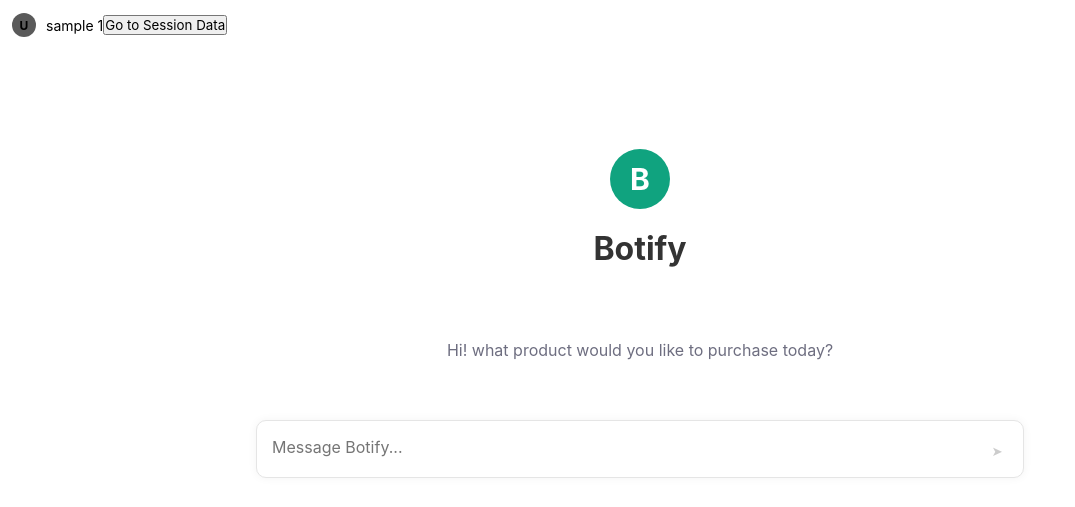
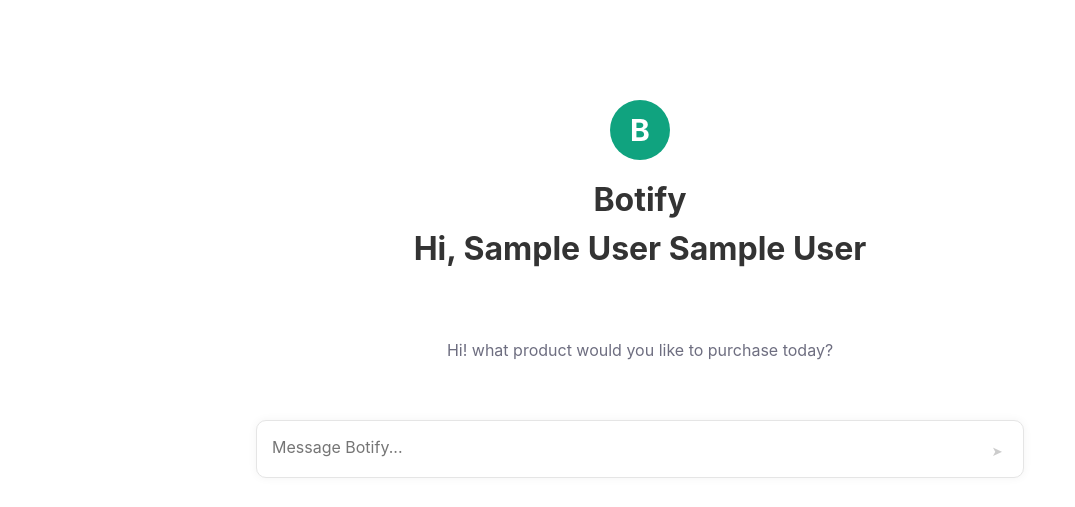
Before and after one commit to ramazangurpinar/adviceproduct, a Flask app: page / in a window 1280 px wide. Shown: the part 38-545 px from the top of the page, without its empty margins (0-1075 px from the left). Run offline with Flask 3, Linux system fonts and the light colour scheme; the visitor is signed in with stand-in values (Sample User, id 1); some libraries are stand-ins or nearby versions.

Commit message:
name surname are added from session for index html

```diff
--- a/app.py
+++ b/app.py
@@ -69,14 +69,17 @@ def index():
     if 'user_id' not in session:
         return redirect(url_for('login'))
     else:
-        user_id = session['user_id']
-        username = session['username']
-    return render_template('index.html', user_id=user_id, username=username)
+        user_id = session.get('user_id', None)
+        username = session.get('username', None)
+        fullname = session.get("name", "Guest") + " "+session.get("surname", "")
+    return render_template('index.html', user_id=user_id, username=username, fullname=fullname)
 
 @app.route('/register', methods=['GET', 'POST'])
 def register():
     session.pop('user_id', None)
     session.pop('username', None)
+    session.pop('name', None)
+    session.pop('surname', None)
     form = RegistrationForm()
     if form.validate_on_submit():
         name = form.name.data
@@ -113,12 +116,14 @@ def login():
         password = form.password.data
 
         cursor = mysql.connection.cursor()
-        cursor.execute("SELECT id, username, password FROM users WHERE username = %s", (username,))
+        cursor.execute("SELECT id, username, password, name, surname FROM users WHERE username = %s", (username,))
         user = cursor.fetchone()
         cursor.close()
         if user and bcrypt.checkpw(password.encode('utf-8'), user[2].encode('utf-8')):
             session['user_id'] = user[0]
             session['username'] = user[1]
+            session['name'] = user[3]
+            session['surname'] = user[4]
             session.permanent = True
             return redirect(url_for('index'))
         else:
@@ -157,6 +162,8 @@ def session_data():
 def logout():
     session.pop('user_id', None)
     session.pop('username', None)
+    session.pop('name', None)
+    session.pop('surname', None)
     return redirect(url_for('login'))
 
 @app.route('/temp', methods=['GET', 'POST'])
--- a/templates/index.html
+++ b/templates/index.html
@@ -11,21 +11,12 @@
     <script src="{{ url_for('static', filename='JS/index.js') }}"></script>
 </head>
 <body>
-
-    <div class="user-info">
-        <div class="user-avatar">U</div>
-        <div>{{ username }} {{ user_id }}</div>
-        <form action="{{ url_for('session_data') }}" method="get">
-            <button type="submit">Go to Session Data</button>
-        </form>
-    </div>
-
-
     <div class="main-content">
         <div class="chat-container" id="chatContainer">
             <div class="empty-state" id="emptyState">
                 <div class="empty-state-logo">B</div>
                 <h1>Botify</h1>
+                <h1>Hi, {{ fullname }}</h1>
                 <p style="margin-top:5%;">Hi! what product would you like to purchase today?</p>
             </div>
         </div>
```
